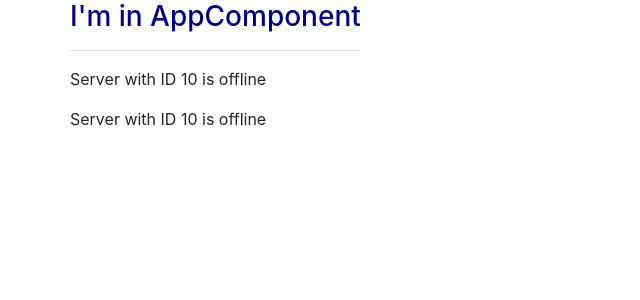
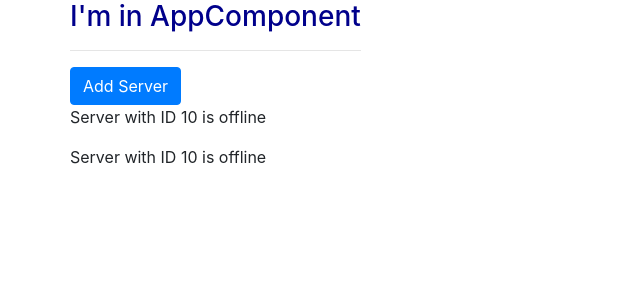
Before and after one commit to Victor-Tellez/Angular8_HelloWorld, an Angular app: page / in a window 1280 px wide. Shown: the top 300 px of the page, without its empty margins (0-640 px from the left). Built offline with nearby package versions, Linux system fonts and the light colour scheme.

Commit message:
Property binding with addition of new button

```diff
--- a/src/app/servers/servers.component.html
+++ b/src/app/servers/servers.component.html
@@ -1,2 +1,6 @@
+<button
+  class="btn btn-primary"
+  [disabled] = "!allowNewServer"
+  >Add Server</button>
 <app-server></app-server>
 <app-server></app-server>
--- a/src/app/servers/servers.component.ts
+++ b/src/app/servers/servers.component.ts
@@ -2,12 +2,16 @@
 
 @Component({
   selector: 'app-servers',
-  template: '<app-server></app-server><app-server></app-server>',
+  templateUrl: './servers.component.html',
   styleUrls: ['./servers.component.css']
 })
 export class ServersComponent implements OnInit {
-
-  constructor() { }
+  allowNewServer = false;
+  constructor() {
+    setTimeout(() =>{
+      this.allowNewServer = true;
+    },2000);
+  }
 
   ngOnInit() {
   }
```
